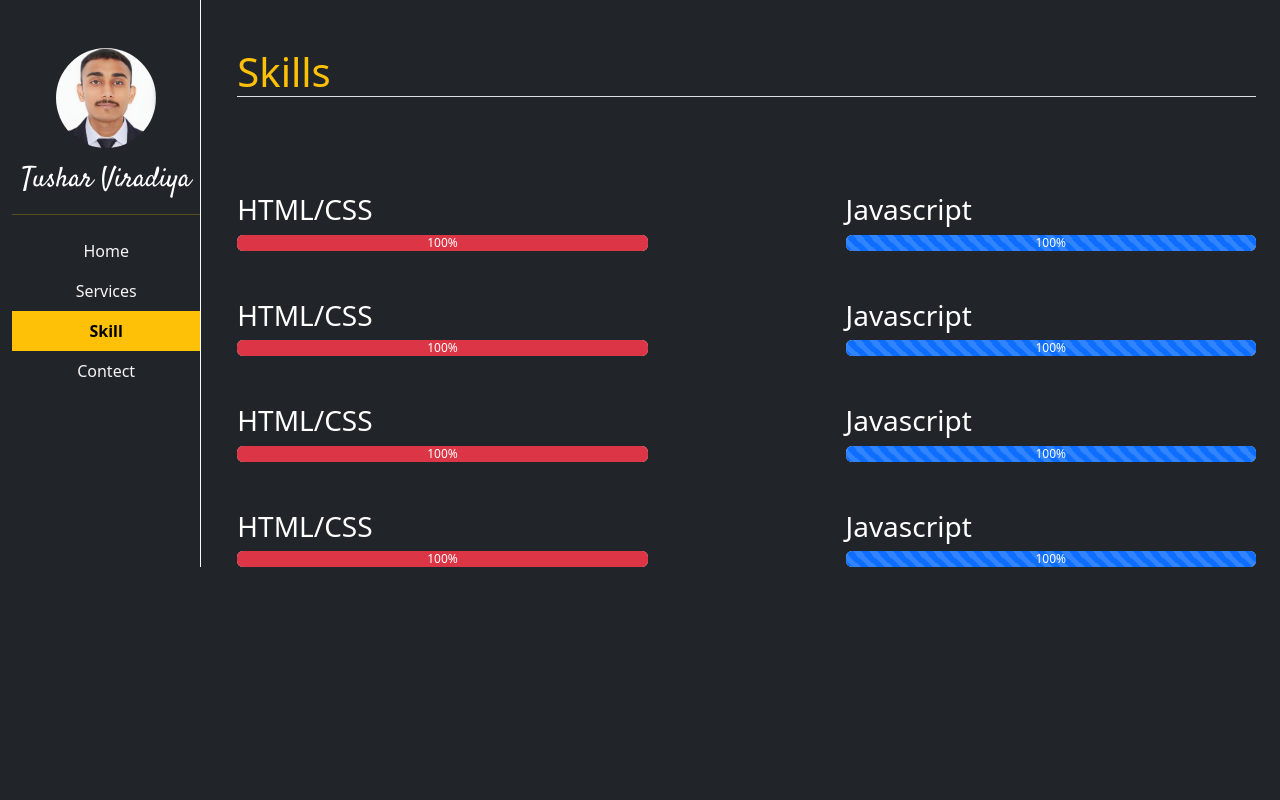
After one commit to tusharviradiya/PYTHON_projects, a Django app: page /edu/skills/ in a window 1280 px wide. The commit adds this page. Run offline with Django 5.2, Linux system fonts and the light colour scheme; some libraries are stand-ins or nearby versions.

Commit message:
project complate almost

```diff
--- a/myresume/core_app/static/core/css/core.css
+++ b/myresume/core_app/static/core/css/core.css
@@ -9,5 +9,23 @@ html, body{
 }
 
 .container-fluid {
-    height: 100%;
+    min-height: 100%;
 }
+
+.i-color {
+    color: chartreuse;
+}
+
+.ss-color{
+    color: lightgrey;
+}
+
+a.nav-link{
+    color: whitesmoke;
+}
+
+a.nav-link.active{
+    color: black;
+    background-color: #ffc107;
+    font-weight: bold;
+}
--- /dev/null
+++ b/myresume/core_app/templates/core/contact.html
@@ -0,0 +1 @@
+{% extends "core/base.html" %}
--- a/myresume/core_app/templates/core/home.html
+++ b/myresume/core_app/templates/core/home.html
@@ -13,8 +13,8 @@
         </div>
     </div>
     <div class="text-center">
-        <a href="" class="btn btn-outline-warning my-3 mr-5">Hire Me</a>
-        <a href="" class="btn btn-outline-info my-3">context</a>
+        <a href="{% url 'contact' %}" class="btn btn-outline-warning my-3 mr-5">Hire Me</a>
+        <a href="{% url 'contact' %}" class="btn btn-outline-info my-3">context</a>
     </div>
 </div>
 {% endblock content %}
--- a/myresume/core_app/templates/core/sidebar.html
+++ b/myresume/core_app/templates/core/sidebar.html
@@ -6,9 +6,9 @@
     </div>
     <hr class="border-warning">
     <nav class="nav flex-column text-center">
-        <a href="" class="nav-link">Home</a>
-        <a href="" class="nav-link">Services</a>
-        <a href="" class="nav-link">Skill</a>
-        <a href="" class="nav-link">Contect</a>
+        <a href="{% url 'home' %}" class="nav-link {{home}}">Home</a>
+        <a href="{% url 'services' %}" class="nav-link {{services}}">Services</a>
+        <a href="{% url 'edu' %}" class="nav-link {{skills}}">Skill</a>
+        <a href="{% url 'contact' %}" class="nav-link {{contact}}">Contect</a>
     </nav>
 </div>
--- /dev/null
+++ b/myresume/edu_app/templates/edu/skill.html
@@ -0,0 +1,73 @@
+{% extends 'core/base.html' %}
+
+{% block content %}
+<div class="container mt-5">
+    <h1 class="text-warning mb-5 border-bottom">Skills</h1>
+    <div class="row text-white">
+        <div class="col-sm-5">
+            <h3 class="mt-5">HTML/CSS</h3>
+            <div class="progress">
+                <div class="progress-bar bg-danger" role="progressbar" style="width: 100%;" aria-valuenow="100" aria-valuemin="0" aria-valuemax="100">
+                    100%
+                </div>
+            </div>
+        </div>
+        <div class="col-sm-5 offset-sm-2">
+            <h3 class="mt-5">Javascript</h3>
+            <div class="progress">
+                <div class="progress-bar progress-bar-striped progress-bar-animated" role="progressbar" style="width: 100%;" aria-valuenow="95" aria-valuemin="0" aria-valuemax="100">
+                    100%
+                </div>
+            </div>
+        </div>
+        <div class="col-sm-5">
+            <h3 class="mt-5">HTML/CSS</h3>
+            <div class="progress">
+                <div class="progress-bar bg-danger" role="progressbar" style="width: 100%;" aria-valuenow="100" aria-valuemin="0" aria-valuemax="100">
+                    100%
+                </div>
+            </div>
+        </div>
+        <div class="col-sm-5 offset-sm-2">
+            <h3 class="mt-5">Javascript</h3>
+            <div class="progress">
+                <div class="progress-bar progress-bar-striped progress-bar-animated" role="progressbar" style="width: 100%;" aria-valuenow="95" aria-valuemin="0" aria-valuemax="100">
+                    100%
+                </div>
+            </div>
+        </div>
+        <div class="col-sm-5">
+            <h3 class="mt-5">HTML/CSS</h3>
+            <div class="progress">
+                <div class="progress-bar bg-danger" role="progressbar" style="width: 100%;" aria-valuenow="100" aria-valuemin="0" aria-valuemax="100">
+                    100%
+                </div>
+            </div>
+        </div>
+        <div class="col-sm-5 offset-sm-2">
+            <h3 class="mt-5">Javascript</h3>
+            <div class="progress">
+                <div class="progress-bar progress-bar-striped progress-bar-animated" role="progressbar" style="width: 100%;" aria-valuenow="95" aria-valuemin="0" aria-valuemax="100">
+                    100%
+                </div>
+            </div>
+        </div>
+        <div class="col-sm-5">
+            <h3 class="mt-5">HTML/CSS</h3>
+            <div class="progress">
+                <div class="progress-bar bg-danger" role="progressbar" style="width: 100%;" aria-valuenow="100" aria-valuemin="0" aria-valuemax="100">
+                    100%
+                </div>
+            </div>
+        </div>
+        <div class="col-sm-5 offset-sm-2">
+            <h3 class="mt-5">Javascript</h3>
+            <div class="progress">
+                <div class="progress-bar progress-bar-striped progress-bar-animated" role="progressbar" style="width: 100%;" aria-valuenow="95" aria-valuemin="0" aria-valuemax="100">
+                    100%
+                </div>
+            </div>
+        </div>
+    </div>
+</div>
+{% endblock content %}
--- /dev/null
+++ b/myresume/edu_app/urls.py
@@ -0,0 +1,6 @@
+from django.urls import path
+from . import views
+
+urlpatterns = [
+    path("skills/", views.skills, name="edu"),
+]
--- a/myresume/edu_app/views.py
+++ b/myresume/edu_app/views.py
@@ -1,3 +1,8 @@
 from django.shortcuts import render
 
 # Create your views here.
+def skills(request):
+    context = {
+        'skills': 'active'
+    }
+    return render(request, 'edu/skill.html', context)
--- a/myresume/myresume/settings.py
+++ b/myresume/myresume/settings.py
@@ -10,7 +10,7 @@ For the full list of settings and their values, see
 https://docs.djangoproject.com/en/5.0/ref/settings/
 """
 
-from pathlib import Path
+from pathlib import Path, os
 
 # Build paths inside the project like this: BASE_DIR / 'subdir'.
 BASE_DIR = Path(__file__).resolve().parent.parent
@@ -119,6 +119,7 @@ USE_TZ = True
 # https://docs.djangoproject.com/en/5.0/howto/static-files/
 
 STATIC_URL = "static/"
+STATIC_ROOT = os.path.join(BASE_DIR, "static/")
 
 # Default primary key field type
 # https://docs.djangoproject.com/en/5.0/ref/settings/#default-auto-field
--- a/myresume/myresume/urls.py
+++ b/myresume/myresume/urls.py
@@ -15,10 +15,13 @@ Including another URLconf
     2. Add a URL to urlpatterns:  path('blog/', include('blog.urls'))
 """
 from django.contrib import admin
-from django.urls import path
+from django.urls import path, include
 from core_app import views
 
 urlpatterns = [
     path("admin/", admin.site.urls),
     path("", views.home, name="home"),
+    path("contact/", views.contact, name="contact"),
+    path("serv/", include("service_app.urls")),
+    path("edu/", include("edu_app.urls")),
 ]
--- /dev/null
+++ b/myresume/service_app/urls.py
@@ -0,0 +1,6 @@
+from django.urls import path
+from . import views
+
+urlpatterns = [
+    path("services/", views.services, name="services"),
+]
--- a/myresume/service_app/views.py
+++ b/myresume/service_app/views.py
@@ -1,3 +1,8 @@
 from django.shortcuts import render
 
 # Create your views here.
+def services(request):
+    context = {
+        'services': 'active'
+    }
+    return render(request, 'serv/service.html', context)
```
Also changed, not shown: myresume/core_app/views.py (+10 -1 lines), myresume/package.txt (added, +157 -0 lines), myresume/service_app/templates/serv/service.html (added, +57 -0 lines), README.md, 1 other file.
